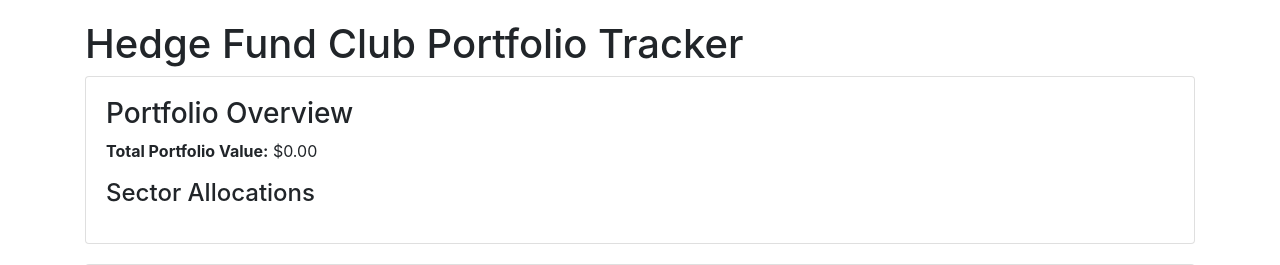
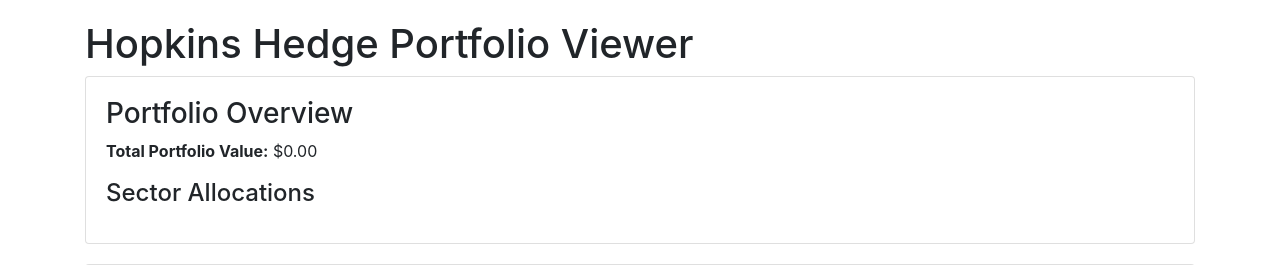
Before and after one commit to agCoder66/hedge-fund-tracker, a Flask app: page / in a window 1280 px wide. Shown: the top 265 px of the page. Run offline with Flask 3, Linux system fonts and the light colour scheme; data that the repository does not hold is empty; some libraries are stand-ins or nearby versions.

```diff
--- a/templates/index.html
+++ b/templates/index.html
@@ -1,7 +1,9 @@
 <!DOCTYPE html>
+<!-- Future interface ideas:
+day/time, greetings, messages, meeting recaps, cancellation notices, club heads/Jr. Officer page -->
 <html>
 <head>
-    <title>Hedge Fund Club Portfolio</title>
+    <title>Hopkins Hedge Portfolio Viewer</title>
     <link rel="stylesheet" href="https://stackpath.bootstrapcdn.com/bootstrap/4.5.2/css/bootstrap.min.css">
     <style>
         body { padding: 20px; }
@@ -10,7 +12,7 @@
 </head>
 <body>
     <div class="container">
-        <h1>Hedge Fund Club Portfolio Tracker</h1>
+        <h1>Hopkins Hedge Portfolio Viewer</h1>
         <div class="card">
             <div class="card-body">
                 <h3>Portfolio Overview</h3>
```
Also changed, not shown: app.py (+20 -0 lines).
